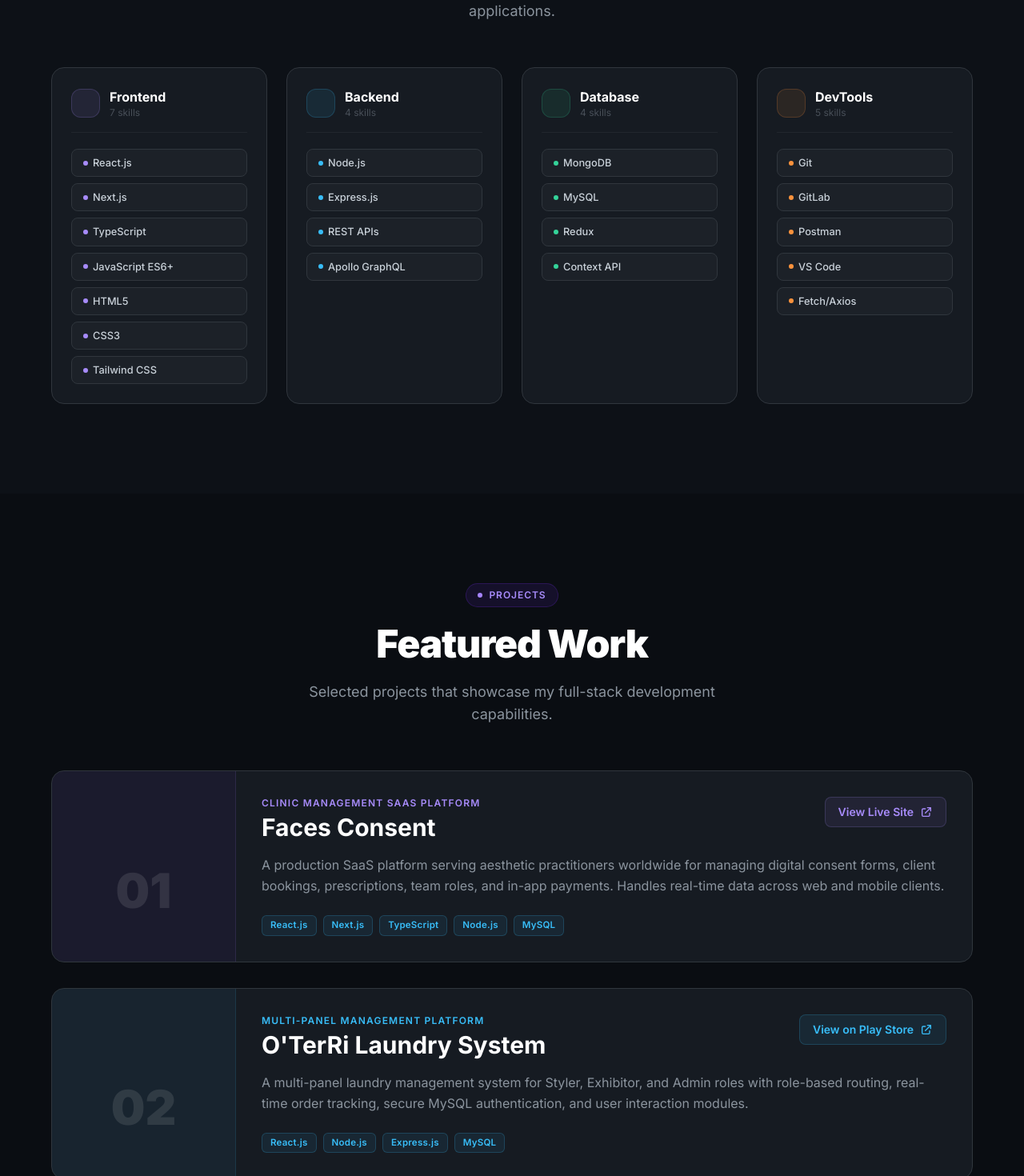
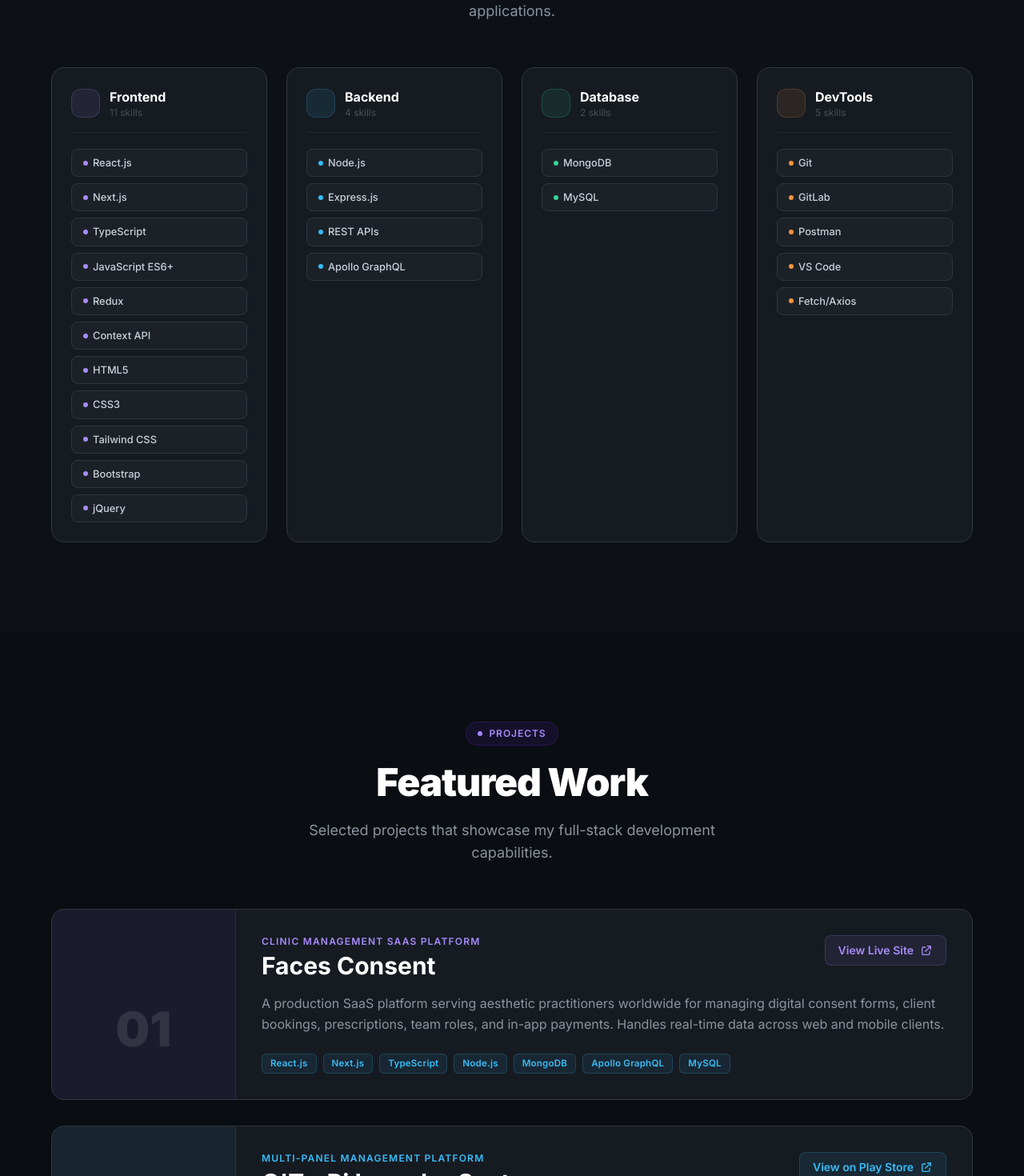
Before and after one commit to karangarle/karan-portfolio, a React (Vite) app: page / in a window 1280 px wide. Shown: the part 1800-3270 px from the top of the page at 80% size. Built offline with nearby package versions, Linux system fonts and the light colour scheme; no server answers; some icons are missing.

Commit message:
add Hero component and portfolio data configuration

```diff
--- a/src/components/Sections/Hero.jsx
+++ b/src/components/Sections/Hero.jsx
@@ -73,8 +73,6 @@ export default function Hero() {
                   "React & Node.js Engineer",
                   2000,
                   "Full-Stack Web Developer",
-                  2000,
-                  "Scalable App Builder",
                   2000,
                 ]}
                 speed={55}
--- a/src/data/portfolioData.js
+++ b/src/data/portfolioData.js
@@ -10,9 +10,9 @@ export const NAV_LINKS = [
 ];
 
 export const SKILLS = [
-  { cat: "Frontend", color: "#a78bfa", icon: "lucide:layout", items: ["React.js", "Next.js", "TypeScript", "JavaScript ES6+", "HTML5", "CSS3", "Tailwind CSS"] },
+  { cat: "Frontend", color: "#a78bfa", icon: "lucide:layout", items: ["React.js", "Next.js", "TypeScript", "JavaScript ES6+", "Redux", "Context API", "HTML5", "CSS3", "Tailwind CSS", "Bootstrap", "jQuery"] },
   { cat: "Backend", color: "#38bdf8", icon: "lucide:server", items: ["Node.js", "Express.js", "REST APIs", "Apollo GraphQL"] },
-  { cat: "Database", color: "#34d399", icon: "lucide:database", items: ["MongoDB", "MySQL", "Redux", "Context API"] },
+  { cat: "Database", color: "#34d399", icon: "lucide:database", items: ["MongoDB", "MySQL"] },
   { cat: "DevTools", color: "#fb923c", icon: "lucide:wrench", items: ["Git", "GitLab", "Postman", "VS Code", "Fetch/Axios"] },
 ];
 
@@ -67,7 +67,7 @@ export const PROJECTS = [
     subtitle: "Clinic Management SaaS Platform",
     description:
       "A production SaaS platform serving aesthetic practitioners worldwide for managing digital consent forms, client bookings, prescriptions, team roles, and in-app payments. Handles real-time data across web and mobile clients.",
-    tech: ["React.js", "Next.js", "TypeScript", "Node.js", "MySQL"],
+    tech: ["React.js", "Next.js", "TypeScript", "Node.js", "MongoDB", "Apollo GraphQL", "MySQL"],
     link: "https://facesconsent.com",
     linkLabel: "View Live Site",
     accentColor: "#a78bfa",
```
